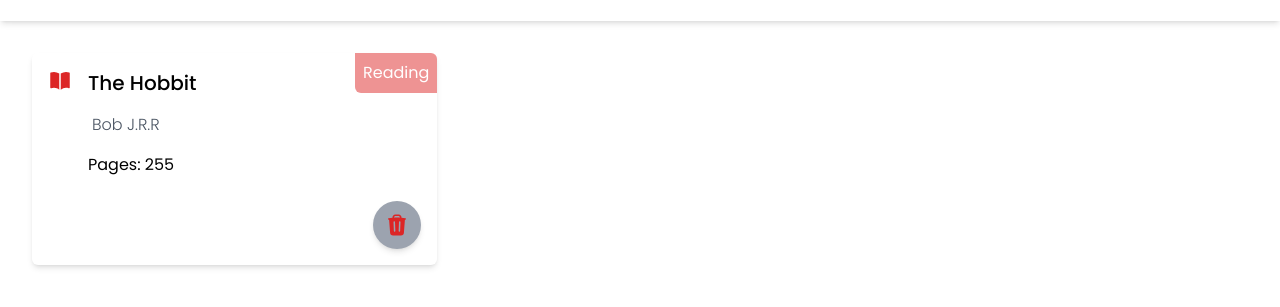
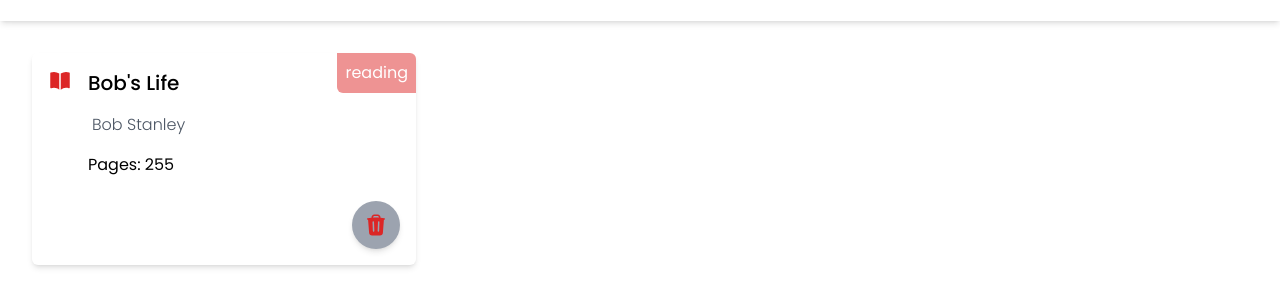
Before and after one commit to BobStanlee/Library, a website: page public/index.html in a window 1280 px wide. Shown: the part 59-366 px from the top of the page. Drawn offline with Linux system fonts and the light colour scheme.

Commit message:
Done with create library card functionality

```diff
--- a/public/index.html
+++ b/public/index.html
@@ -24,8 +24,8 @@
         </div>
     </header>
 
-    <div class="grid p-4 md:grid-cols-3 md:p-8" id="library-container"><!-- Library Container -->
-        <div class="flex flex-col rounded-md shadow-md hover:shadow-lg p-4 relative min-w-80 overflow-hidden transition-all"><!-- Library Card -->
+    <div class="grid p-4 md:grid-cols-2 lg:grid-cols-3 gap-4 md:p-8" id="library-container"><!-- Library Container -->
+        <div class="flex flex-col rounded-md shadow-md hover:shadow-lg p-4 relative w-96 overflow-hidden transition-all"><!-- Library Card -->
             <div class="flex gap-4 mb-6"><!--Inner Container-->
               <svg xmlns="http://www.w3.org/2000/svg" viewBox="0 0 24 24" fill="currentColor" class="w-6 h-6 fill-red-600">
                 <path d="M11.25 4.533A9.707 9.707 0 0 0 6 3a9.735 9.735 0 0 0-3.25.555.75.75 0 0 0-.5.707v14.25a.75.75 0 0 0 1 .707A8.237 8.237 0 0 1 6 18.75c1.995 0 3.823.707 5.25 1.886V4.533ZM12.75 20.636A8.214 8.214 0 0 1 18 18.75c.966 0 1.89.166 2.75.47a.75.75 0 0 0 1-.708V4.262a.75.75 0 0 0-.5-.707A9.735 9.735 0 0 0 18 3a9.707 9.707 0 0 0-5.25 1.533v16.103Z" />
@@ -84,12 +84,12 @@
           <h1 class="mt-3 font-bold text-xl underline mb-5">Reading Status</h1>
           <div class="flex justify-between mb-5">
             <label for="status" class="text-base font-bold">Have you read the Book?</label>
-            <input type="checkbox" name="status" class="w-10" id="status">
+            <input type="checkbox" name="status" class="w-5" id="status">
           </div>
 
           <div class="flex justify-between mb-5">
             <label for="" class="text-base font-bold">Are you still reading the book?</label>
-            <input type="checkbox" name="reading" id="reading" class="w-10">
+            <input type="checkbox" name="reading" id="reading" class="w-5">
           </div>
         </fieldset>
 
--- a/public/index.js
+++ b/public/index.js
@@ -10,6 +10,9 @@ const myLibrary = [
 
 // Run Functions
 openCloseForm();
+updateLibraryshelve(myLibrary);
+getInputs();
+
 
 function Book(title, author, page, status, reading) {
   // the constructor...
@@ -104,10 +107,10 @@ function getInputs() {
       reading = "not started";
     }
 
-    console.log(reading);
+    addBookToLibrary(title, author, page, status, reading);
+    updateLibraryshelve(myLibrary);
 
-    addBookToLibrary(title, author, page, status, reading);
-    // updateLibraryshelve(myLibrary);
+    formInputs.reset();
   });
 }
 
@@ -134,13 +137,13 @@ function createLibraryCard(book, index, libraryContainer) {
     "hover:shadow-lg",
     "p-4",
     "relative",
-    "min-w-80",
+    "w-96",
     "overflow-hidden",
-    "transition-all"
+    "transition-all",
+    "max-w"
   );
 
-  libraryCard.id = index;
-  console.log(libraryCard.id);
+  libraryCard.id = index; //add id of current index
 
   // Inner Container of the Library Card
   let cardInnerContainer = document.createElement("div");
@@ -213,9 +216,34 @@ function createLibraryCard(book, index, libraryContainer) {
     'motion-safe:animate-pulse'
   )
 
+  // call checkReading Function
   checkReading(book, readingDiv);
-  console.log(readingDiv, readingDiv.textContent);
 
+  // div element for delete
+  let deleteBtn = document.createElement('div');
+  deleteBtn.classList.add(
+    'self-end',
+    'p-3',
+    'rounded-full',
+    'bg-gray-400',
+    'shadow-md',
+    'hover:shadow-lg',
+    'hover:scale-110',
+    'transition-all',
+    'hover:ani'
+  )
+
+  let deleteSvg = `<svg xmlns="http://www.w3.org/2000/svg" viewBox="0 0 24 24" fill="currentColor" class="w-6 h-6 fill-red-600">
+                <path fill-rule="evenodd" d="M16.5 4.478v.227a48.816 48.816 0 0 1 3.878.512.75.75 0 1 1-.256 1.478l-.209-.035-1.005 13.07a3 3 0 0 1-2.991 2.77H8.084a3 3 0 0 1-2.991-2.77L4.087 6.66l-.209.035a.75.75 0 0 1-.256-1.478A48.567 48.567 0 0 1 7.5 4.705v-.227c0-1.564 1.213-2.9 2.816-2.951a52.662 52.662 0 0 1 3.369 0c1.603.051 2.815 1.387 2.815 2.951Zm-6.136-1.452a51.196 51.196 0 0 1 3.273 0C14.39 3.05 15 3.684 15 4.478v.113a49.488 49.488 0 0 0-6 0v-.113c0-.794.609-1.428 1.364-1.452Zm-.355 5.945a.75.75 0 1 0-1.5.058l.347 9a.75.75 0 1 0 1.499-.058l-.346-9Zm5.48.058a.75.75 0 1 0-1.498-.058l-.347 9a.75.75 0 0 0 1.5.058l.345-9Z" clip-rule="evenodd" />
+              </svg>`;
+
+  deleteBtn.innerHTML = deleteSvg;
+
+  libraryCard.appendChild(cardInnerContainer); //append cardInnerContainer as a child
+  libraryCard.appendChild(readingDiv); //append readingDiv as a child
+  libraryCard.appendChild(deleteBtn); //append deleteBtn as a child
+
+  libraryContainer.appendChild(libraryCard);
 }
 
 
@@ -225,12 +253,10 @@ function checkReading (book, div) {
         if (div.classList.contains('bg-orange-600')) {
             div.classList.remove('bg-orange-600');
             div.classList.add('bg-red-600');
-            div.content = book.reading;
-            console.log(book.reading);
+            div.textContent = book.reading;
         } else {
             div.classList.add('bg-red-600');
-            div.content = book.reading;
-            console.log(book.reading);
+            div.textContent = book.reading;
         }
     }
 
@@ -238,12 +264,10 @@ function checkReading (book, div) {
         if (div.classList.contains('bg-red-600')) {
             div.classList.remove('bg-red-600');
             div.classList.add('bg-orange-600');
-            div.content = book.reading
-            console.log(book.reading);
+            div.textContent = book.reading
         } else {
             div.classList.add('bg-orange-600');
-            div.content = book.reading
-            console.log(book.reading);
+            div.textContent = book.reading
         }
     }
 }
```
Also changed, not shown: public/output.css.
